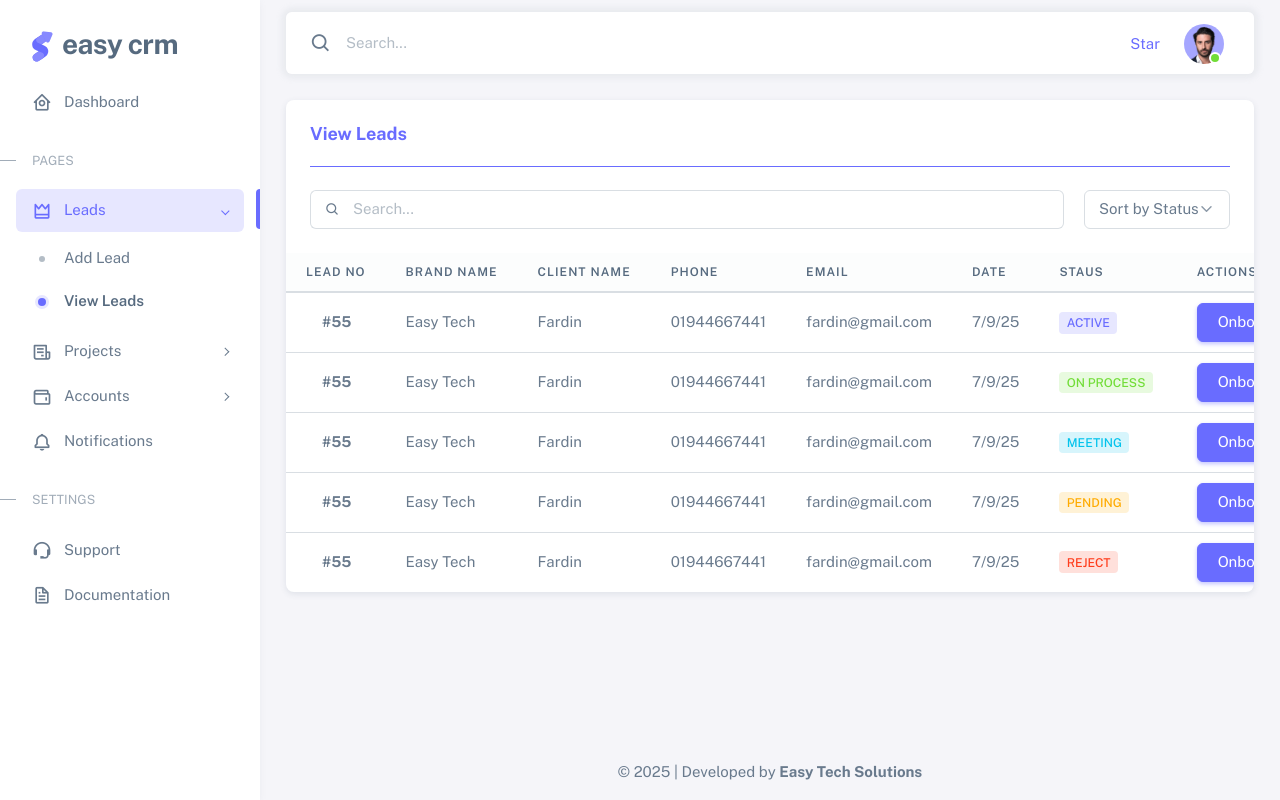
After one commit to fardin-ahmed-shawon/easy_CRM, a PHP site: page /view-leads.php in a window 1280 px wide. The commit adds this page. Run offline with PHP 8.4, Linux system fonts and the light colour scheme.

Commit message:
lead section done

```diff
--- a/aside.php
+++ b/aside.php
@@ -71,7 +71,7 @@
           <ul class="menu-inner py-1">
 
             <!-- Dashboard -->
-            <li class="menu-item active">
+            <li class="menu-item <?= $current_page == 'index.php' ? 'active' : '' ?>">
               <a href="index.php" class="menu-link">
                 <i class="menu-icon tf-icons bx bx-home-circle"></i>
                 <div data-i18n="Analytics">Dashboard</div>
@@ -83,23 +83,22 @@
             <li class="menu-header small text-uppercase"><span class="menu-header-text">Pages</span></li>
 
             <!-- Leads -->
-            <li class="menu-item">
+            <li class="menu-item <?= in_array($current_page, ['add-lead.php', 'view-leads.php']) ? 'active open' : '' ?>" id="leads-menu">
               <a href="javascript:void(0)" class="menu-link menu-toggle">
                 <i class="menu-icon tf-icons bx bx-crown"></i>
                 <div data-i18n="Leads">Leads</div>
               </a>
               <ul class="menu-sub">
-                <li class="menu-item">
-                  <a href="" class="menu-link">
-                    <div data-i18n="Add Leads">Add Leads</div>
+                <li class="menu-item <?= $current_page == 'add-lead.php' ? 'active' : '' ?>" id="add-lead-menu">
+                  <a href="add-lead.php" class="menu-link">
+                    <div data-i18n="Add Lead">Add Lead</div>
                   </a>
                 </li>
-                <li class="menu-item">
-                  <a href="" class="menu-link">
+                <li class="menu-item <?= $current_page == 'view-leads.php' ? 'active' : '' ?>" id="view-leads-menu">
+                  <a href="view-leads.php" class="menu-link">
                     <div data-i18n="View Leads">View Leads</div>
                   </a>
                 </li>
-
               </ul>
             </li>
 
--- a/index.php
+++ b/index.php
@@ -1,3 +1,6 @@
+<?php
+$current_page = basename($_SERVER['PHP_SELF']); // Get the current page name
+?>
 <?php require 'header.php'; ?>
 <!--=======================================================================-->
 <!------------------------ Your Content Start From Here --------------------->
--- /dev/null
+++ b/view-leads.php
@@ -0,0 +1,191 @@
+<?php
+$current_page = basename($_SERVER['PHP_SELF']); // Get the current page name
+?>
+<?php require 'header.php'; ?>
+<!--=======================================================================-->
+<!------------------------ Your Content Start From Here --------------------->
+<!--=======================================================================-->
+<div class="container-xxl flex-grow-1 container-p-y">
+<div class="card">
+                <div class="card-header">
+                      <h5 style="padding-bottom: 22px; border-bottom: 1px solid;" class="text-primary mb-0">
+                        <b>View Leads</b>
+                      </h5>
+                      <br>
+
+                      <div class="d-flex justify-content-end">
+                        <div class="input-group input-group-merge" style="margin-right: 20px">
+                          <span class="input-group-text" id="basic-addon-search31"><i class="bx bx-search"></i></span>
+                          <input type="text" class="form-control" placeholder="Search..." aria-label="Search..." aria-describedby="basic-addon-search31">
+                        </div>
+                          <select class="form-select w-auto" id="sort-by-status" onchange="sortTableByStatus()">
+                              <option value="" selected disabled>Sort by Status</option>
+                              <option value="Active">Active</option>
+                              <option value="On Process">On Process</option>
+                              <option value="Meeting">Meeting</option>
+                              <option value="Pending">Pending</option>
+                              <option value="Reject">Reject</option>
+                          </select>
+                      </div>
+                </div>
+
+                <div class="table-responsive text-nowrap">
+                  <table class="table">
+                    <thead class="table-light">
+                      <tr>
+                        <th>Lead No</th>
+                        <th>Brand Name</th>
+                        <th>Client Name</th>
+                        <th>Phone</th>
+                        <th>Email</th>
+                        <th>Date</th>
+                        <th>Staus</th>
+                        <th>Actions</th>
+                        <th>Option</th>
+                      </tr>
+                    </thead>
+                    <tbody class="table-border-bottom-0">
+
+                      <tr>
+                            <td><i class="fab fa-angular fa-lg text-danger me-3"></i> <strong>#55</strong>
+                            </td>
+
+                            <td>Easy Tech</td>
+                            <td>Fardin</td>
+                            <td>01944667441</td>
+                            <td>fardin@gmail.com</td>
+                            <td>7/9/25</td>
+                            <td><span class="badge bg-label-primary me-1">Active</span></td>
+
+                            <td><button class="btn btn-primary">Onboard</button></td>
+
+                            <td>
+                            <div class="dropdown">
+                                <button type="button" class="btn p-0 dropdown-toggle hide-arrow" data-bs-toggle="dropdown">
+                                <i class="bx bx-dots-vertical-rounded"></i>
+                                </button>
+                                <div class="dropdown-menu">
+                                <a class="dropdown-item" href="javascript:void(0);"><i class="bx bx-edit-alt me-1"></i> Edit</a>
+                                <a class="dropdown-item" href="javascript:void(0);"><i class="bx bx-trash me-1"></i> Delete</a>
+                                </div>
+                            </div>
+                            </td>
+                      </tr>
+
+
+                      <tr>
+                            <td><i class="fab fa-angular fa-lg text-danger me-3"></i> <strong>#55</strong>
+                            </td>
+
+                            <td>Easy Tech</td>
+                            <td>Fardin</td>
+                            <td>01944667441</td>
+                            <td>fardin@gmail.com</td>
+                            <td>7/9/25</td>
+                            <td><span class="badge bg-label-success me-1">On Process</span></td>
+
+                            <td><button class="btn btn-primary">Onboard</button></td>
+
+                            <td>
+                            <div class="dropdown">
+                                <button type="button" class="btn p-0 dropdown-toggle hide-arrow" data-bs-toggle="dropdown">
+                                <i class="bx bx-dots-vertical-rounded"></i>
+                                </button>
+                                <div class="dropdown-menu">
+                                <a class="dropdown-item" href="javascript:void(0);"><i class="bx bx-edit-alt me-1"></i> Edit</a>
+                                <a class="dropdown-item" href="javascript:void(0);"><i class="bx bx-trash me-1"></i> Delete</a>
+                                </div>
+                            </div>
+                            </td>
+                      </tr>
+
+                      <tr>
+                            <td><i class="fab fa-angular fa-lg text-danger me-3"></i> <strong>#55</strong>
+                            </td>
+
+                            <td>Easy Tech</td>
+                            <td>Fardin</td>
+                            <td>01944667441</td>
+                            <td>fardin@gmail.com</td>
+                            <td>7/9/25</td>
+                            <td><span class="badge bg-label-info me-1">Meeting</span></td>
+
+                            <td><button class="btn btn-primary">Onboard</button></td>
+
+                            <td>
+                            <div class="dropdown">
+                                <button type="button" class="btn p-0 dropdown-toggle hide-arrow" data-bs-toggle="dropdown">
+                                <i class="bx bx-dots-vertical-rounded"></i>
+                                </button>
+                                <div class="dropdown-menu">
+                                <a class="dropdown-item" href="javascript:void(0);"><i class="bx bx-edit-alt me-1"></i> Edit</a>
+                                <a class="dropdown-item" href="javascript:void(0);"><i class="bx bx-trash me-1"></i> Delete</a>
+                                </div>
+                            </div>
+                            </td>
+                      </tr>
+
+
+                      <tr>
+                            <td><i class="fab fa-angular fa-lg text-danger me-3"></i> <strong>#55</strong>
+                            </td>
+
+                            <td>Easy Tech</td>
+                            <td>Fardin</td>
+                            <td>01944667441</td>
+                            <td>fardin@gmail.com</td>
+                            <td>7/9/25</td>
+                            <td><span class="badge bg-label-warning me-1">Pending</span></td>
+
+                            <td><button class="btn btn-primary">Onboard</button></td>
+
+                            <td>
+                            <div class="dropdown">
+                                <button type="button" class="btn p-0 dropdown-toggle hide-arrow" data-bs-toggle="dropdown">
+                                <i class="bx bx-dots-vertical-rounded"></i>
+                                </button>
+                                <div class="dropdown-menu">
+                                <a class="dropdown-item" href="javascript:void(0);"><i class="bx bx-edit-alt me-1"></i> Edit</a>
+                                <a class="dropdown-item" href="javascript:void(0);"><i class="bx bx-trash me-1"></i> Delete</a>
+                                </div>
+                            </div>
+                            </td>
+                      </tr>
+
+
+                      <tr>
+                            <td><i class="fab fa-angular fa-lg text-danger me-3"></i> <strong>#55</strong>
+                            </td>
+
+                            <td>Easy Tech</td>
+                            <td>Fardin</td>
+                            <td>01944667441</td>
+                            <td>fardin@gmail.com</td>
+                            <td>7/9/25</td>
+                            <td><span class="badge bg-label-danger me-1">Reject</span></td>
+
+                            <td><button class="btn btn-primary">Onboard</button></td>
+
+                            <td>
+                            <div class="dropdown">
+                                <button type="button" class="btn p-0 dropdown-toggle hide-arrow" data-bs-toggle="dropdown">
+                                <i class="bx bx-dots-vertical-rounded"></i>
+                                </button>
+                                <div class="dropdown-menu">
+                                <a class="dropdown-item" href="javascript:void(0);"><i class="bx bx-edit-alt me-1"></i> Edit</a>
+                                <a class="dropdown-item" href="javascript:void(0);"><i class="bx bx-trash me-1"></i> Delete</a>
+                                </div>
+                            </div>
+                            </td>
+                      </tr>
+
+
+                    </tbody>
+                  </table>
+                </div>
+              </div>
+</div>
+<!--========================================================================-->
+<!---------------------------- Your Content End Here ------------------------->
+<!--========================================================================-->
+<?php require 'footer.php'; ?>
```
Also changed, not shown: add-lead.php (added, +113 -0 lines).
